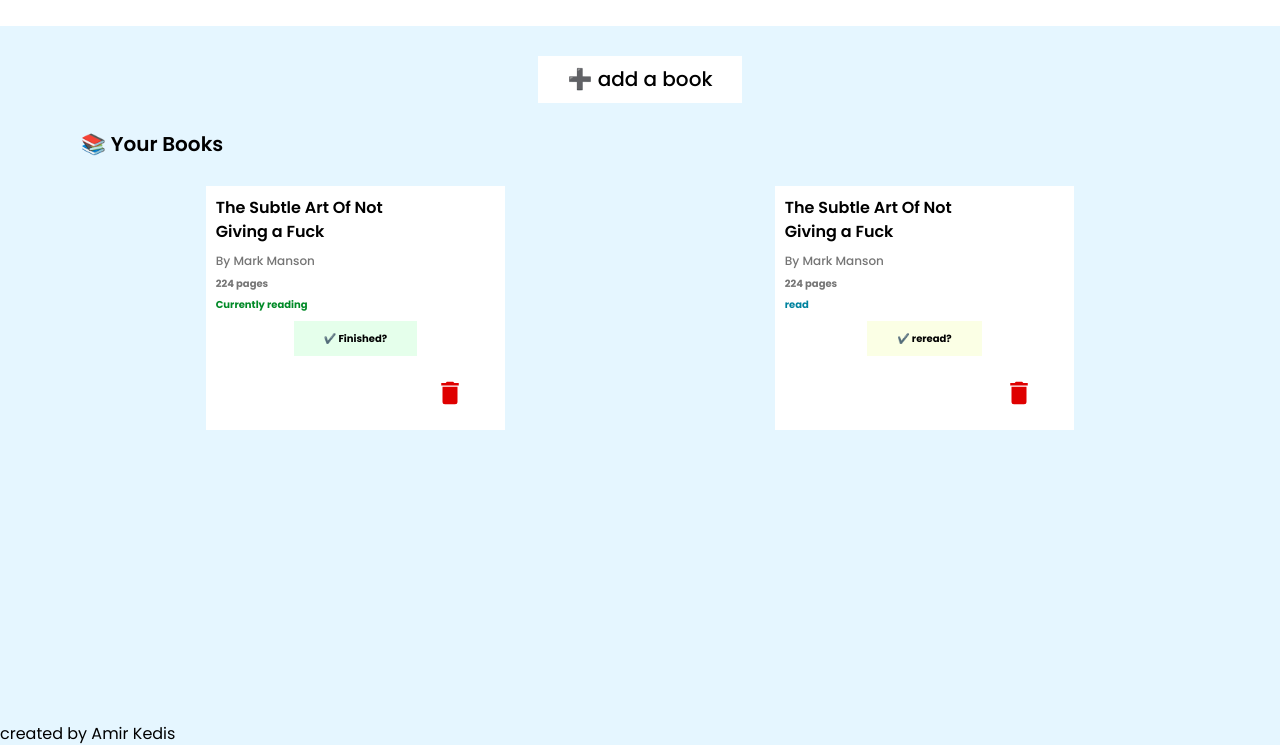
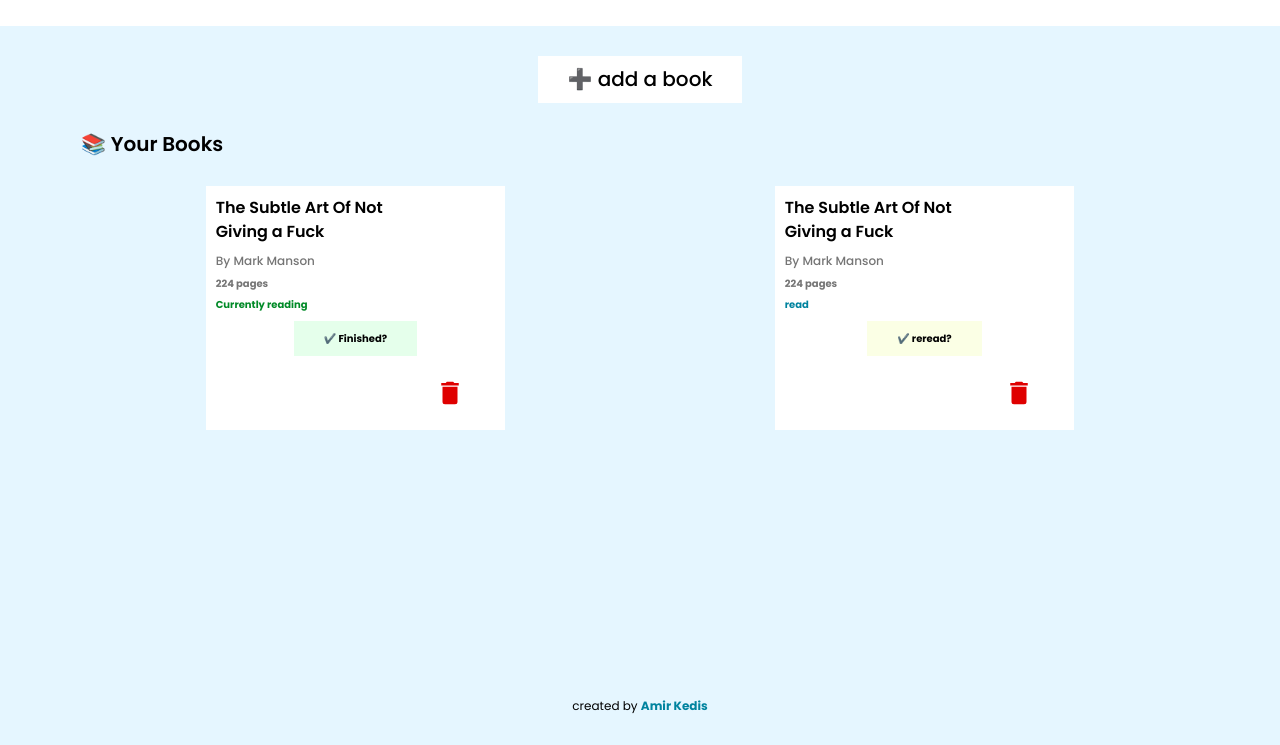
Before and after one commit to amir-kedis/library, a plain HTML site: page index.html in a window 1280 px wide. Shown: the part 57-802 px from the top of the page. Drawn offline with Linux system fonts and the light colour scheme.

Commit message:
💅 style footer

```diff
--- a/sass/main.scss
+++ b/sass/main.scss
@@ -253,3 +253,14 @@
     }
   }
 }
+
+// footer
+.footer {
+  padding: 30px;
+  text-align: center;
+  font-size: 12px;
+  a {
+    color: #00839f;
+    font-weight: 700;
+  }
+}
```
Also changed, not shown: css/main.css, 1 other file.
